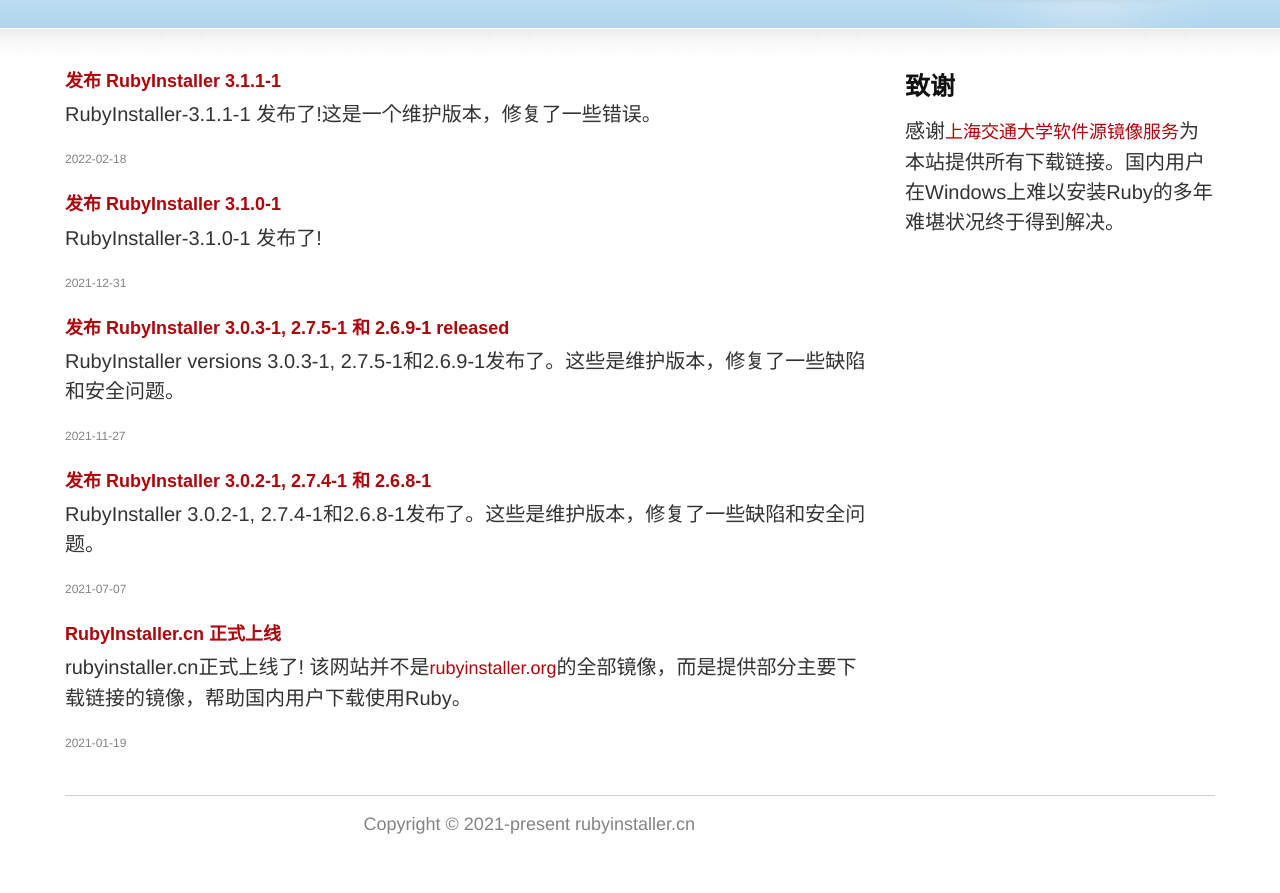
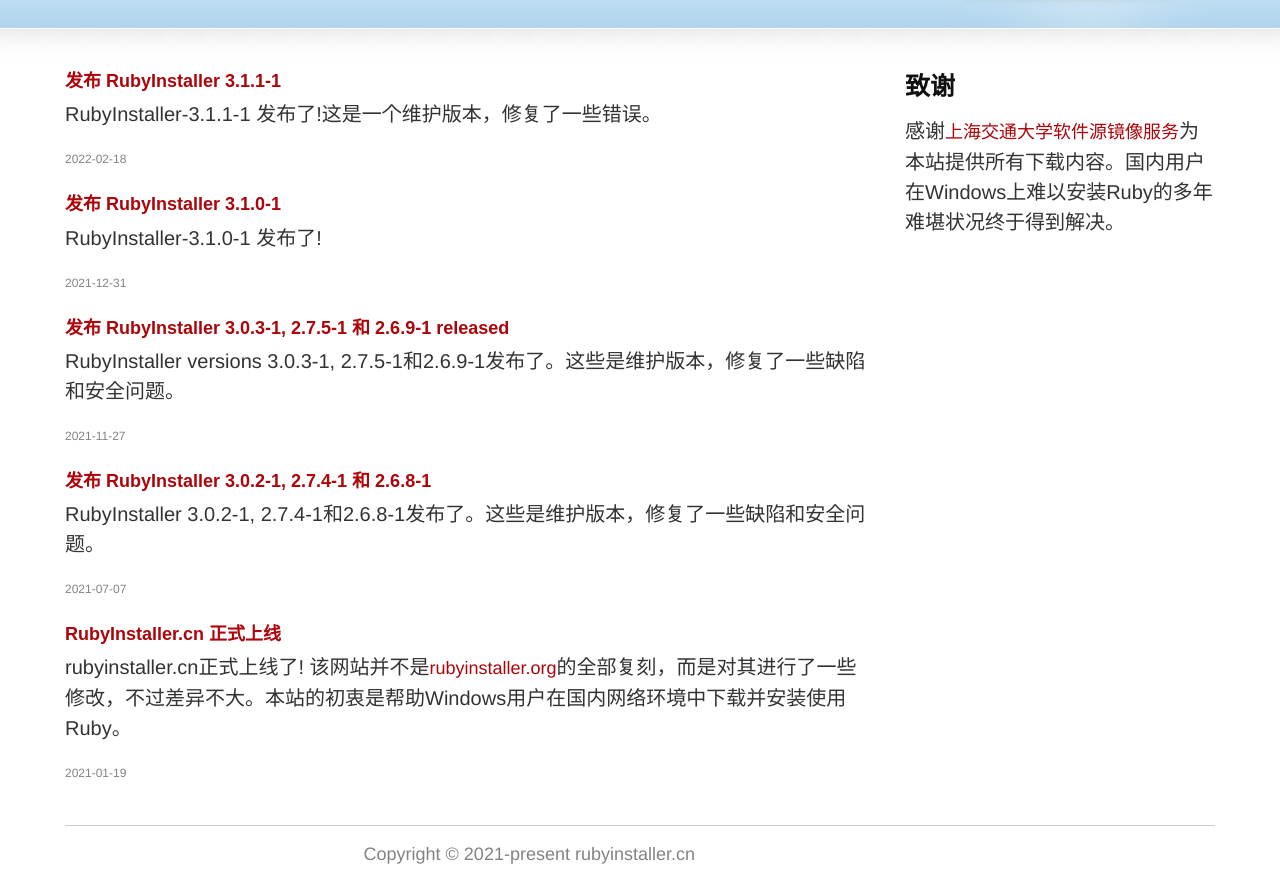
Before and after one commit to ccmywish/RubyInstaller.cn, a Jekyll site: the page built from index.md, in a window 1280 px wide. Shown: the part 320-1213 px from the top of the page. Built offline with Jekyll 4.4.1, drawn with Linux system fonts in a browser that asks for light colours; before the commit the page ends 1183 px from its top, so only the background shows below that.

Commit message:
update some phrasing

```diff
--- a/_posts/2021-01-19-rubyinstaller.cn-is-on.md
+++ b/_posts/2021-01-19-rubyinstaller.cn-is-on.md
@@ -4,8 +4,8 @@ title:  "RubyInstaller.cn 正式上线"
 author: ccmywish
 ---
 
-rubyinstaller.cn正式上线了! 该网站并不是[rubyinstaller.org](rubyinstaller.org)的全部镜像，而是提供部分主要下载链接的镜像，帮助国内用户下载使用Ruby。
+rubyinstaller.cn正式上线了! 该网站并不是[rubyinstaller.org](rubyinstaller.org)的全部复刻，而是对其进行了一些修改，不过差异不大。本站的初衷是帮助Windows用户在国内网络环境中下载并安装使用Ruby。
 
-感谢[上海交通大学软件源镜像服务](https://mirrors.sjtug.sjtu.edu.cn/)为本站提供所有镜像。现在没有了访问流量过大费用过高的顾虑,我们也将逐步完善本网站,尽量与上游原站 [rubyinstaller.org](https://rubyinstaller.org)保持信息同步。
+感谢[上海交通大学软件源镜像服务](https://mirrors.sjtug.sjtu.edu.cn/)为本站提供所有下载内容。现在没有了访问流量过大费用过高的顾虑,我们也将逐步完善本网站,尽量与上游原站 [rubyinstaller.org](https://rubyinstaller.org)保持信息同步。
 
 您可在[issue](https://gitee.com/RubyKids/rubyinstaller.cn/issues)处向我们提交反馈。
--- a/index.md
+++ b/index.md
@@ -8,4 +8,4 @@ title: RubyInstaller for Windows - 国内镜像
 
 ## 致谢
 
-感谢[上海交通大学软件源镜像服务](https://mirrors.sjtug.sjtu.edu.cn/)为本站提供所有下载链接。国内用户在Windows上难以安装Ruby的多年难堪状况终于得到解决。
+感谢[上海交通大学软件源镜像服务](https://mirrors.sjtug.sjtu.edu.cn/)为本站提供所有下载内容。国内用户在Windows上难以安装Ruby的多年难堪状况终于得到解决。
```
